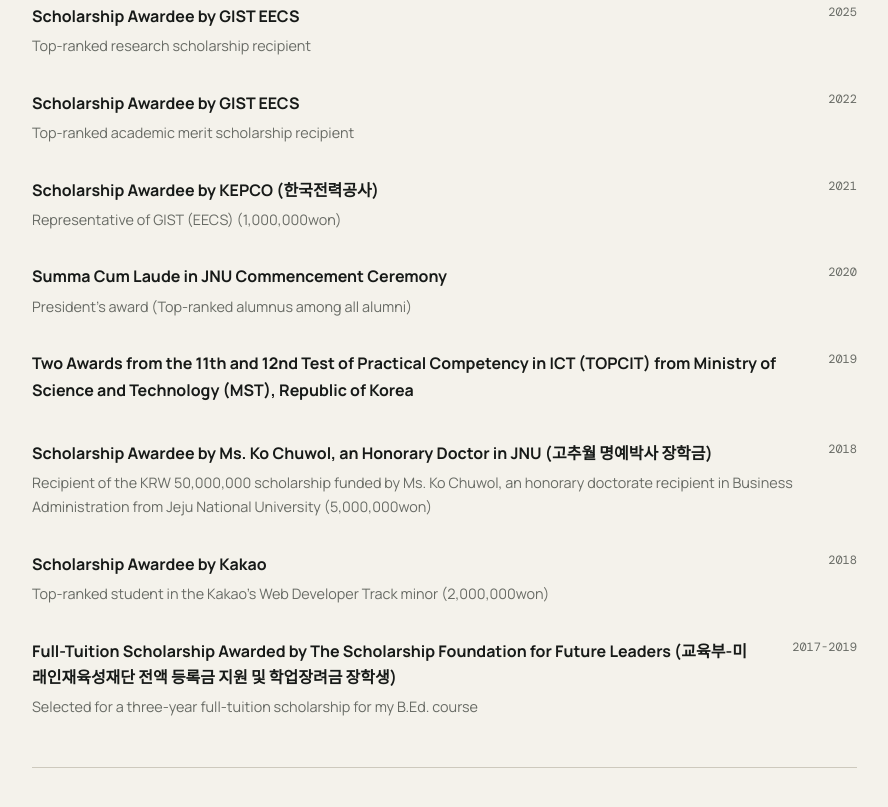
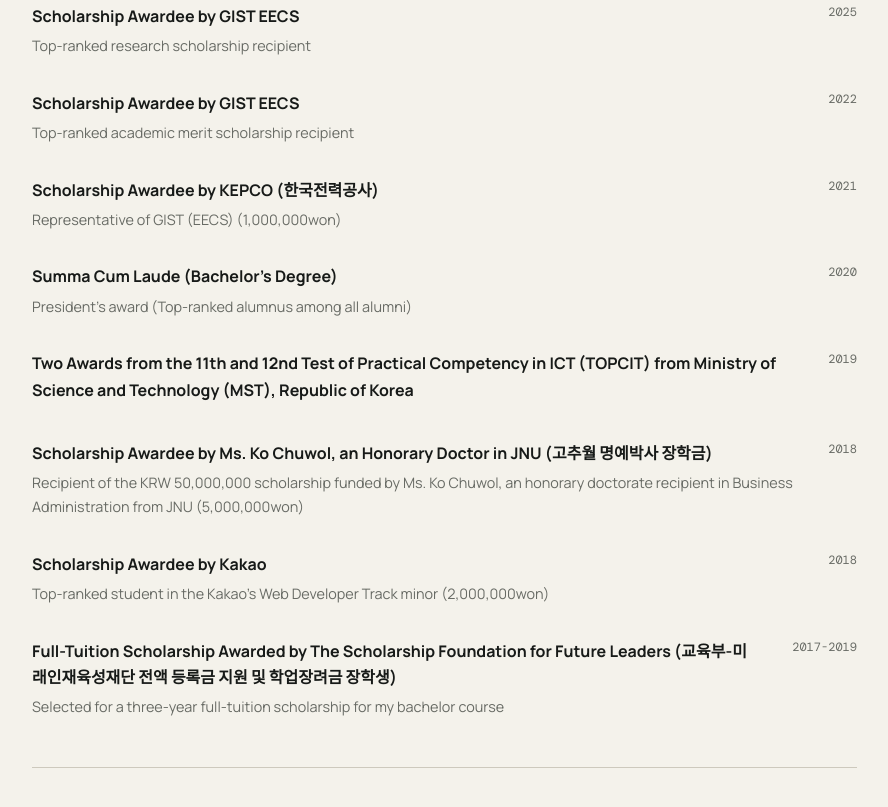
Before and after one commit to unique-chan/unique-chan.github.io, an Astro site: page /cv in a window 1280 px wide. Shown: the part 1720-2527 px from the top of the page, without its empty margins (373-1261 px from the left). Built offline with nearby package versions, Linux system fonts and the light colour scheme; Astro itself is replaced by a stand-in of ours.

Commit message:
Update educational details in cv.astro

```diff
--- a/src/pages/cv.astro
+++ b/src/pages/cv.astro
@@ -52,7 +52,7 @@ import { site } from "../config";
         </div>
 
         <div class="cv-item">
-          <div><h3>B.Ed.</h3><p>College of Education in Jeju National University </p></div>
+          <div><h3>B.Ed.</h3><p>College of Education in JNU </p></div>
           <span>2016 — 2020</span>
         </div>
 
@@ -102,7 +102,7 @@ import { site } from "../config";
 
 
         <div class="cv-item">
-          <div><h3>Summa Cum Laude in JNU Commencement Ceremony</h3><p>President's award (Top-ranked alumnus among all alumni)</p></div>
+          <div><h3>Summa Cum Laude (Bachelor's Degree) </h3><p>President's award (Top-ranked alumnus among all alumni)</p></div>
           <span>2020</span>
         </div>
 
@@ -114,7 +114,7 @@ import { site } from "../config";
 
 
         <div class="cv-item">
-          <div><h3>Scholarship Awardee by Ms. Ko Chuwol, an Honorary Doctor in JNU (고추월 명예박사 장학금)</h3><p>Recipient of the KRW 50,000,000 scholarship funded by Ms. Ko Chuwol, an honorary doctorate recipient in Business Administration from Jeju National University (5,000,000won)</p></div>
+          <div><h3>Scholarship Awardee by Ms. Ko Chuwol, an Honorary Doctor in JNU (고추월 명예박사 장학금)</h3><p>Recipient of the KRW 50,000,000 scholarship funded by Ms. Ko Chuwol, an honorary doctorate recipient in Business Administration from JNU (5,000,000won)</p></div>
           <span>2018</span>
         </div>
 
@@ -127,7 +127,7 @@ import { site } from "../config";
 
         <div class="cv-item">
           <div><h3>Full-Tuition Scholarship Awarded by The Scholarship Foundation for Future Leaders (교육부-미래인재육성재단 전액 등록금 지원 및 학업장려금 장학생)</h3>
-          <p>Selected for a three-year full-tuition scholarship for my B.Ed. course</p></div>
+          <p>Selected for a three-year full-tuition scholarship for my bachelor course</p></div>
           <span>2017-2019</span>
         </div>
 
```
